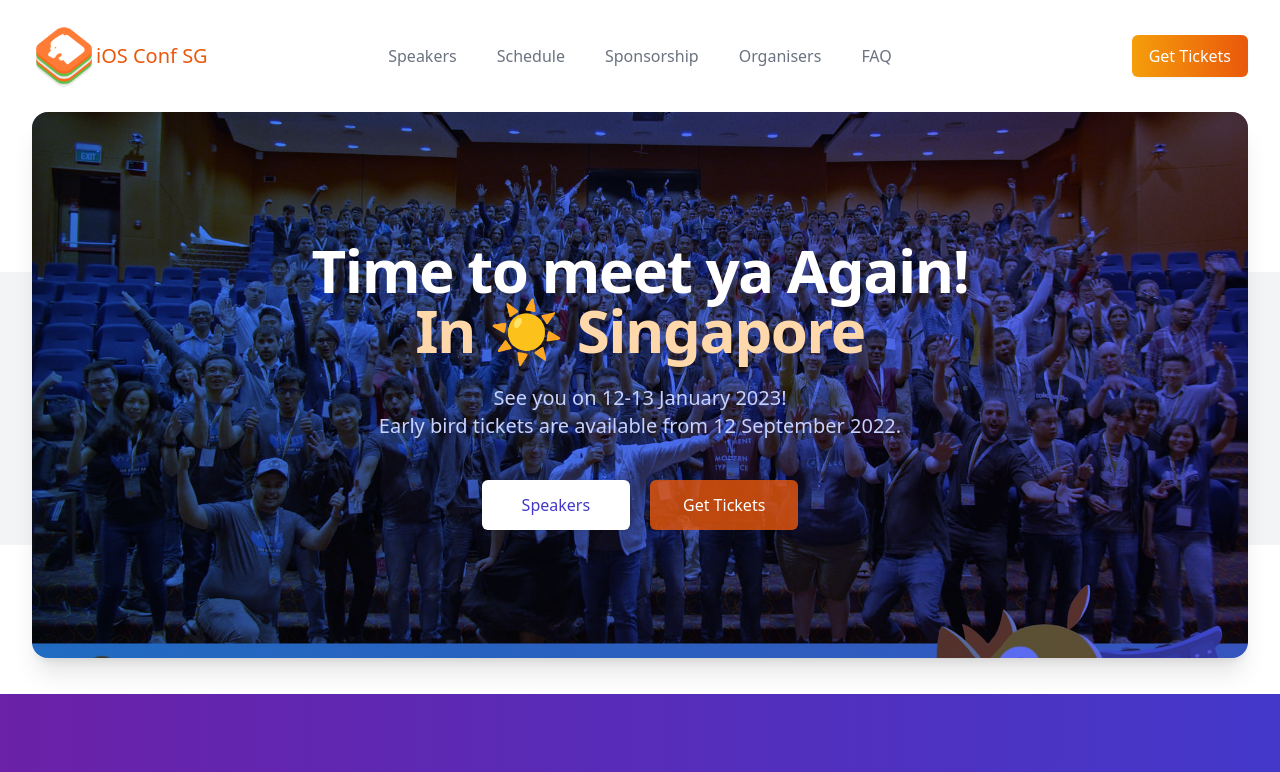
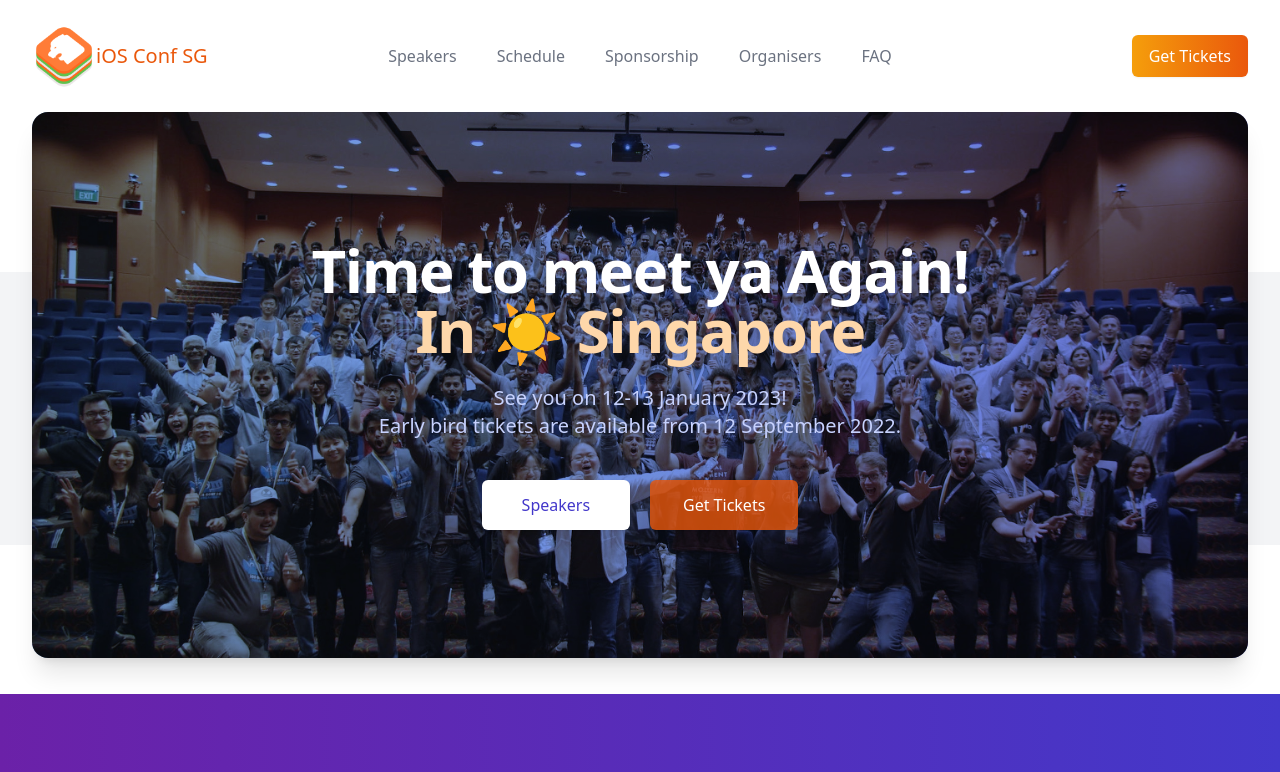
Before and after one commit to iOSConfSG/2023-website, a Next.js app: page / in a window 1280 px wide. Shown: the top 772 px of the page. Built offline with nearby package versions, Linux system fonts and the light colour scheme; a web font is replaced by a local one.

Commit message:
Update hero image

```diff
--- a/src/components/section/Hero.js
+++ b/src/components/section/Hero.js
@@ -13,7 +13,7 @@
               layout="fill"
               alt="iOS Conference Singapore"
             />
-            <div className="absolute inset-0 bg-gradient-to-r from-blue-500 to-indigo-500 mix-blend-multiply" />
+            <div className="absolute inset-0 bg-gradient-to-r from-blue-300 to-indigo-400 mix-blend-multiply" />
           </div>
           <div className="relative px-4 py-16 sm:px-6 sm:py-24 lg:py-32 lg:px-8">
             <h1 className="text-center text-4xl font-extrabold tracking-tight sm:text-5xl lg:text-6xl">
```
Also changed, not shown: public/images/iosconf2020.jpeg.
